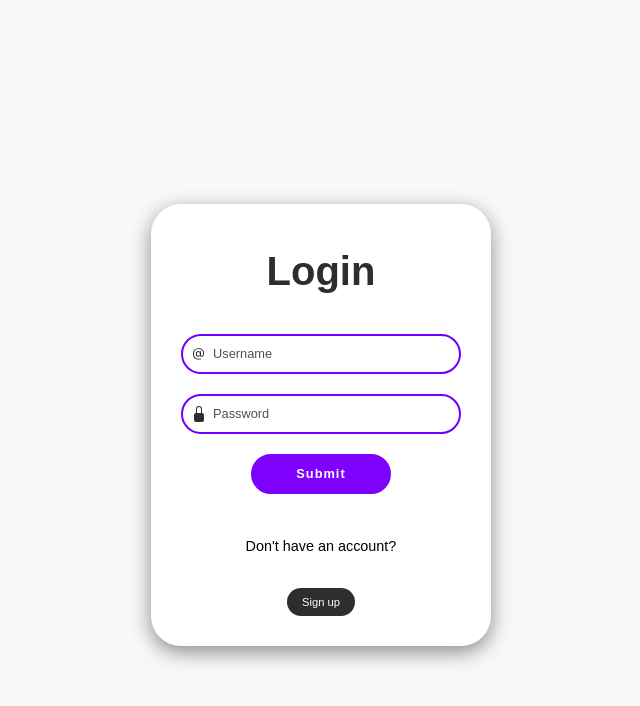
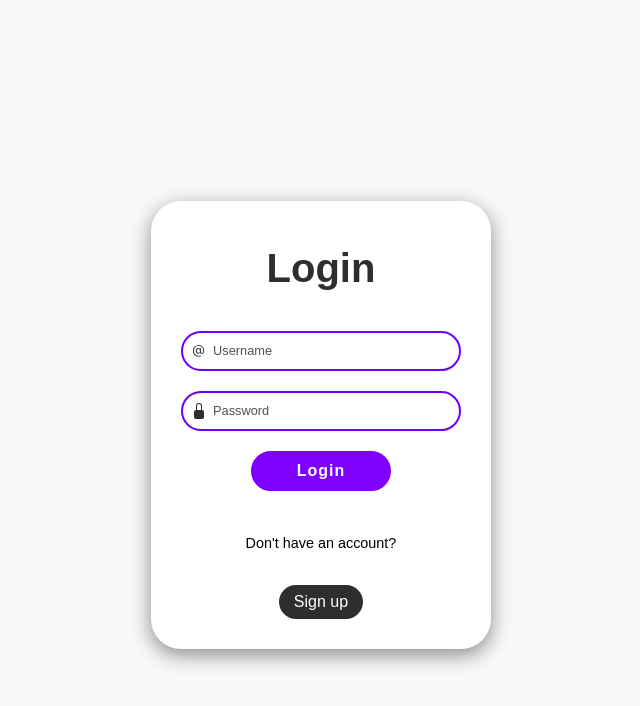
Before and after one commit to minnukota381/flask-ocr-app, a Flask app: page / in a window 1280 px wide. Shown: the top 706 px of the page, without its empty margins (319-959 px from the left). Run offline with Flask 3, Linux system fonts and the light colour scheme.

Commit message:
"Updated font sizes in login.css and changed button text in login.html"

```diff
--- a/static/stylesheets/login.css
+++ b/static/stylesheets/login.css
@@ -74,7 +74,7 @@ body {
     background-color: #8000ff;
     height: 40px;
     color: white;
-    font-size: .8em;
+    font-size: 1em;
     font-weight: 800;
     letter-spacing: 1px;
     border-radius: 30px;
@@ -118,7 +118,7 @@ body {
 }
 
 .signupContainer a {
-    font-size: .7em;
+    font-size: 1em;
     font-weight: 500;
     background-color: #2e2e2e;
     color: white;
--- a/templates/login.html
+++ b/templates/login.html
@@ -28,7 +28,7 @@
             <input placeholder="Password" name="password" class="inputField" type="password" required>
         </div>
 
-        <button id="button">Submit</button>
+        <button id="button">Login</button>
         <div class="signupContainer">
             <p>Don't have an account?</p>
             <a href="{{ url_for('register') }}">Sign up</a>
```
